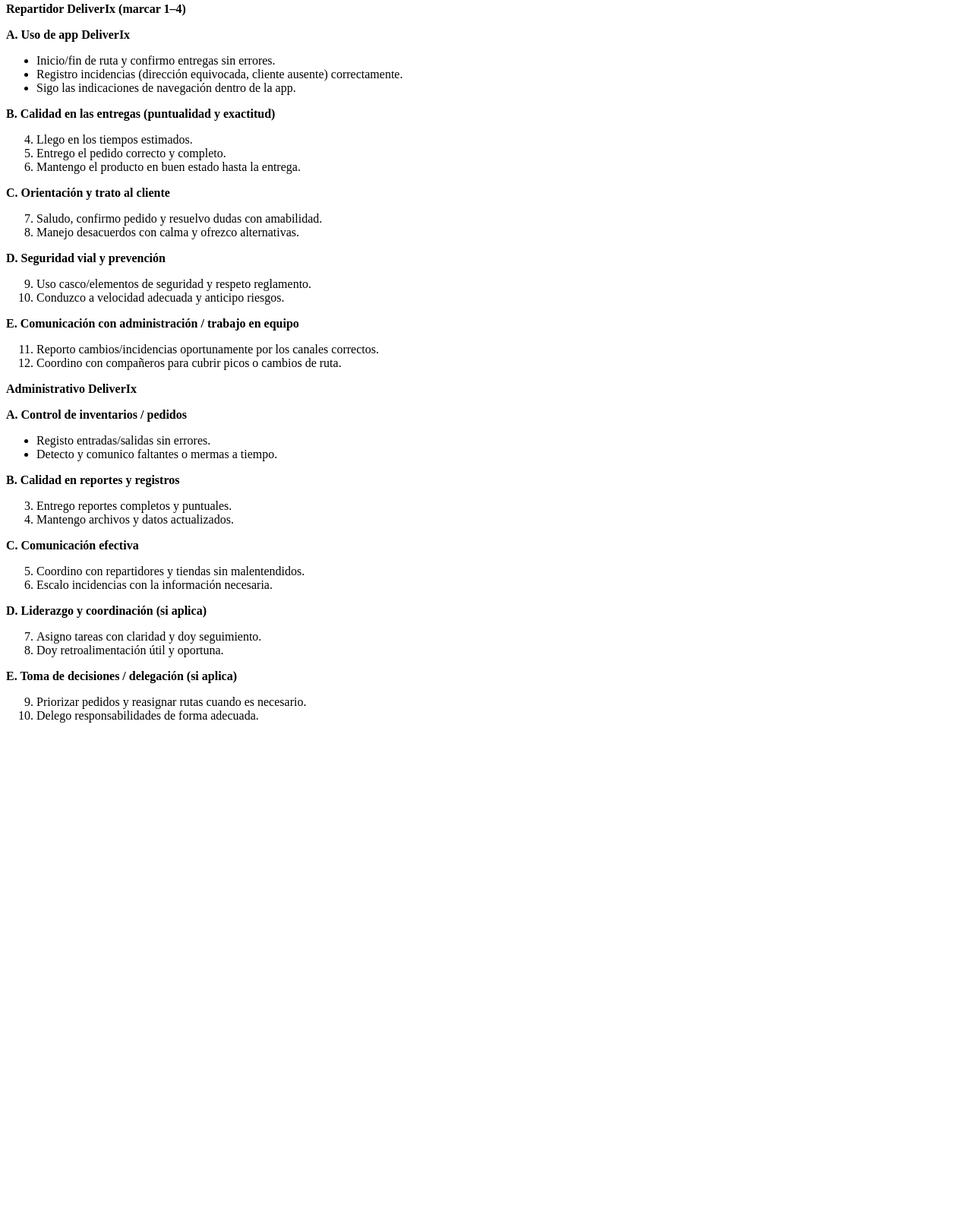
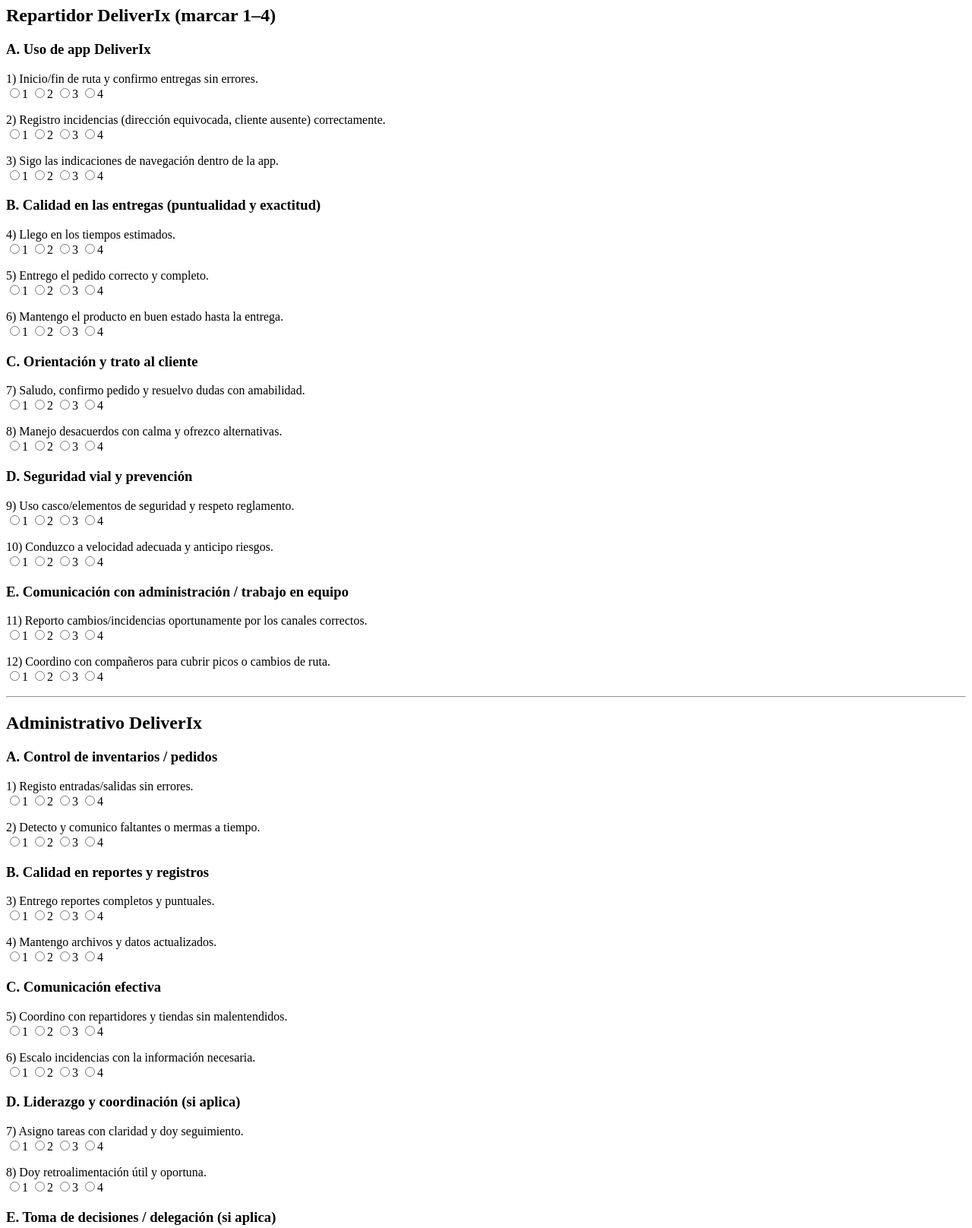
Before and after one commit to vera90/vera90.github.io, a plain HTML site: page survey.html in a window 1280 px wide. Shown: the part 13-1629 px from the top of the page at 76% size. Before the commit the page ends 980 px from the top, so only its background shows below. Drawn offline with Linux system fonts and the light colour scheme.

Commit message:
Update survey.html

```diff
--- a/survey.html
+++ b/survey.html
@@ -2,75 +2,189 @@
 <html lang="es">
 <head>
   <meta charset="utf-8" />
-  <title>DeliverIx · Cuestionario DNC</title>
+  <title>DeliverIx · Cuestionario DNC (1–4)</title>
 </head>
 <body>
 
-<p><strong>Repartidor DeliverIx (marcar 1–4)</strong></p>
+<h2>Repartidor DeliverIx (marcar 1–4)</h2>
 
-<p><strong>A. Uso de app DeliverIx</strong></p>
-<ul>
-  <li>Inicio/fin de ruta y confirmo entregas sin errores.</li>
-  <li>Registro incidencias (dirección equivocada, cliente ausente) correctamente.</li>
-  <li>Sigo las indicaciones de navegación dentro de la app.</li>
-</ul>
+<h3>A. Uso de app DeliverIx</h3>
 
-<p><strong>B. Calidad en las entregas (puntualidad y exactitud)</strong></p>
-<ol start="4">
-  <li>Llego en los tiempos estimados.</li>
-  <li>Entrego el pedido correcto y completo.</li>
-  <li>Mantengo el producto en buen estado hasta la entrega.</li>
-</ol>
+<p>1) Inicio/fin de ruta y confirmo entregas sin errores.<br/>
+  <label><input type="radio" name="r1" value="1">1</label>
+  <label><input type="radio" name="r1" value="2">2</label>
+  <label><input type="radio" name="r1" value="3">3</label>
+  <label><input type="radio" name="r1" value="4">4</label>
+</p>
 
-<p><strong>C. Orientación y trato al cliente</strong></p>
-<ol start="7">
-  <li>Saludo, confirmo pedido y resuelvo dudas con amabilidad.</li>
-  <li>Manejo desacuerdos con calma y ofrezco alternativas.</li>
-</ol>
+<p>2) Registro incidencias (dirección equivocada, cliente ausente) correctamente.<br/>
+  <label><input type="radio" name="r2" value="1">1</label>
+  <label><input type="radio" name="r2" value="2">2</label>
+  <label><input type="radio" name="r2" value="3">3</label>
+  <label><input type="radio" name="r2" value="4">4</label>
+</p>
 
-<p><strong>D. Seguridad vial y prevención</strong></p>
-<ol start="9">
-  <li>Uso casco/elementos de seguridad y respeto reglamento.</li>
-  <li>Conduzco a velocidad adecuada y anticipo riesgos.</li>
-</ol>
+<p>3) Sigo las indicaciones de navegación dentro de la app.<br/>
+  <label><input type="radio" name="r3" value="1">1</label>
+  <label><input type="radio" name="r3" value="2">2</label>
+  <label><input type="radio" name="r3" value="3">3</label>
+  <label><input type="radio" name="r3" value="4">4</label>
+</p>
 
-<p><strong>E. Comunicación con administración / trabajo en equipo</strong></p>
-<ol start="11">
-  <li>Reporto cambios/incidencias oportunamente por los canales correctos.</li>
-  <li>Coordino con compañeros para cubrir picos o cambios de ruta.</li>
-</ol>
+<h3>B. Calidad en las entregas (puntualidad y exactitud)</h3>
 
-<p><strong>Administrativo DeliverIx</strong></p>
+<p>4) Llego en los tiempos estimados.<br/>
+  <label><input type="radio" name="r4" value="1">1</label>
+  <label><input type="radio" name="r4" value="2">2</label>
+  <label><input type="radio" name="r4" value="3">3</label>
+  <label><input type="radio" name="r4" value="4">4</label>
+</p>
 
-<p><strong>A. Control de inventarios / pedidos</strong></p>
-<ul>
-  <li>Registo entradas/salidas sin errores.</li>
-  <li>Detecto y comunico faltantes o mermas a tiempo.</li>
-</ul>
+<p>5) Entrego el pedido correcto y completo.<br/>
+  <label><input type="radio" name="r5" value="1">1</label>
+  <label><input type="radio" name="r5" value="2">2</label>
+  <label><input type="radio" name="r5" value="3">3</label>
+  <label><input type="radio" name="r5" value="4">4</label>
+</p>
 
-<p><strong>B. Calidad en reportes y registros</strong></p>
-<ol start="3">
-  <li>Entrego reportes completos y puntuales.</li>
-  <li>Mantengo archivos y datos actualizados.</li>
-</ol>
+<p>6) Mantengo el producto en buen estado hasta la entrega.<br/>
+  <label><input type="radio" name="r6" value="1">1</label>
+  <label><input type="radio" name="r6" value="2">2</label>
+  <label><input type="radio" name="r6" value="3">3</label>
+  <label><input type="radio" name="r6" value="4">4</label>
+</p>
 
-<p><strong>C. Comunicación efectiva</strong></p>
-<ol start="5">
-  <li>Coordino con repartidores y tiendas sin malentendidos.</li>
-  <li>Escalo incidencias con la información necesaria.</li>
-</ol>
+<h3>C. Orientación y trato al cliente</h3>
 
-<p><strong>D. Liderazgo y coordinación (si aplica)</strong></p>
-<ol start="7">
-  <li>Asigno tareas con claridad y doy seguimiento.</li>
-  <li>Doy retroalimentación útil y oportuna.</li>
-</ol>
+<p>7) Saludo, confirmo pedido y resuelvo dudas con amabilidad.<br/>
+  <label><input type="radio" name="r7" value="1">1</label>
+  <label><input type="radio" name="r7" value="2">2</label>
+  <label><input type="radio" name="r7" value="3">3</label>
+  <label><input type="radio" name="r7" value="4">4</label>
+</p>
 
-<p><strong>E. Toma de decisiones / delegación (si aplica)</strong></p>
-<ol start="9">
-  <li>Priorizar pedidos y reasignar rutas cuando es necesario.</li>
-  <li>Delego responsabilidades de forma adecuada.</li>
-</ol>
+<p>8) Manejo desacuerdos con calma y ofrezco alternativas.<br/>
+  <label><input type="radio" name="r8" value="1">1</label>
+  <label><input type="radio" name="r8" value="2">2</label>
+  <label><input type="radio" name="r8" value="3">3</label>
+  <label><input type="radio" name="r8" value="4">4</label>
+</p>
+
+<h3>D. Seguridad vial y prevención</h3>
+
+<p>9) Uso casco/elementos de seguridad y respeto reglamento.<br/>
+  <label><input type="radio" name="r9" value="1">1</label>
+  <label><input type="radio" name="r9" value="2">2</label>
+  <label><input type="radio" name="r9" value="3">3</label>
+  <label><input type="radio" name="r9" value="4">4</label>
+</p>
+
+<p>10) Conduzco a velocidad adecuada y anticipo riesgos.<br/>
+  <label><input type="radio" name="r10" value="1">1</label>
+  <label><input type="radio" name="r10" value="2">2</label>
+  <label><input type="radio" name="r10" value="3">3</label>
+  <label><input type="radio" name="r10" value="4">4</label>
+</p>
+
+<h3>E. Comunicación con administración / trabajo en equipo</h3>
+
+<p>11) Reporto cambios/incidencias oportunamente por los canales correctos.<br/>
+  <label><input type="radio" name="r11" value="1">1</label>
+  <label><input type="radio" name="r11" value="2">2</label>
+  <label><input type="radio" name="r11" value="3">3</label>
+  <label><input type="radio" name="r11" value="4">4</label>
+</p>
+
+<p>12) Coordino con compañeros para cubrir picos o cambios de ruta.<br/>
+  <label><input type="radio" name="r12" value="1">1</label>
+  <label><input type="radio" name="r12" value="2">2</label>
+  <label><input type="radio" name="r12" value="3">3</label>
+  <label><input type="radio" name="r12" value="4">4</label>
+</p>
+
+<hr/>
+
+<h2>Administrativo DeliverIx</h2>
+
+<h3>A. Control de inventarios / pedidos</h3>
+
+<p>1) Registo entradas/salidas sin errores.<br/>
+  <label><input type="radio" name="a1" value="1">1</label>
+  <label><input type="radio" name="a1" value="2">2</label>
+  <label><input type="radio" name="a1" value="3">3</label>
+  <label><input type="radio" name="a1" value="4">4</label>
+</p>
+
+<p>2) Detecto y comunico faltantes o mermas a tiempo.<br/>
+  <label><input type="radio" name="a2" value="1">1</label>
+  <label><input type="radio" name="a2" value="2">2</label>
+  <label><input type="radio" name="a2" value="3">3</label>
+  <label><input type="radio" name="a2" value="4">4</label>
+</p>
+
+<h3>B. Calidad en reportes y registros</h3>
+
+<p>3) Entrego reportes completos y puntuales.<br/>
+  <label><input type="radio" name="a3" value="1">1</label>
+  <label><input type="radio" name="a3" value="2">2</label>
+  <label><input type="radio" name="a3" value="3">3</label>
+  <label><input type="radio" name="a3" value="4">4</label>
+</p>
+
+<p>4) Mantengo archivos y datos actualizados.<br/>
+  <label><input type="radio" name="a4" value="1">1</label>
+  <label><input type="radio" name="a4" value="2">2</label>
+  <label><input type="radio" name="a4" value="3">3</label>
+  <label><input type="radio" name="a4" value="4">4</label>
+</p>
+
+<h3>C. Comunicación efectiva</h3>
+
+<p>5) Coordino con repartidores y tiendas sin malentendidos.<br/>
+  <label><input type="radio" name="a5" value="1">1</label>
+  <label><input type="radio" name="a5" value="2">2</label>
+  <label><input type="radio" name="a5" value="3">3</label>
+  <label><input type="radio" name="a5" value="4">4</label>
+</p>
+
+<p>6) Escalo incidencias con la información necesaria.<br/>
+  <label><input type="radio" name="a6" value="1">1</label>
+  <label><input type="radio" name="a6" value="2">2</label>
+  <label><input type="radio" name="a6" value="3">3</label>
+  <label><input type="radio" name="a6" value="4">4</label>
+</p>
+
+<h3>D. Liderazgo y coordinación (si aplica)</h3>
+
+<p>7) Asigno tareas con claridad y doy seguimiento.<br/>
+  <label><input type="radio" name="a7" value="1">1</label>
+  <label><input type="radio" name="a7" value="2">2</label>
+  <label><input type="radio" name="a7" value="3">3</label>
+  <label><input type="radio" name="a7" value="4">4</label>
+</p>
+
+<p>8) Doy retroalimentación útil y oportuna.<br/>
+  <label><input type="radio" name="a8" value="1">1</label>
+  <label><input type="radio" name="a8" value="2">2</label>
+  <label><input type="radio" name="a8" value="3">3</label>
+  <label><input type="radio" name="a8" value="4">4</label>
+</p>
+
+<h3>E. Toma de decisiones / delegación (si aplica)</h3>
+
+<p>9) Priorizar pedidos y reasignar rutas cuando es necesario.<br/>
+  <label><input type="radio" name="a9" value="1">1</label>
+  <label><input type="radio" name="a9" value="2">2</label>
+  <label><input type="radio" name="a9" value="3">3</label>
+  <label><input type="radio" name="a9" value="4">4</label>
+</p>
+
+<p>10) Delego responsabilidades de forma adecuada.<br/>
+  <label><input type="radio" name="a10" value="1">1</label>
+  <label><input type="radio" name="a10" value="2">2</label>
+  <label><input type="radio" name="a10" value="3">3</label>
+  <label><input type="radio" name="a10" value="4">4</label>
+</p>
 
 </body>
 </html>
```
